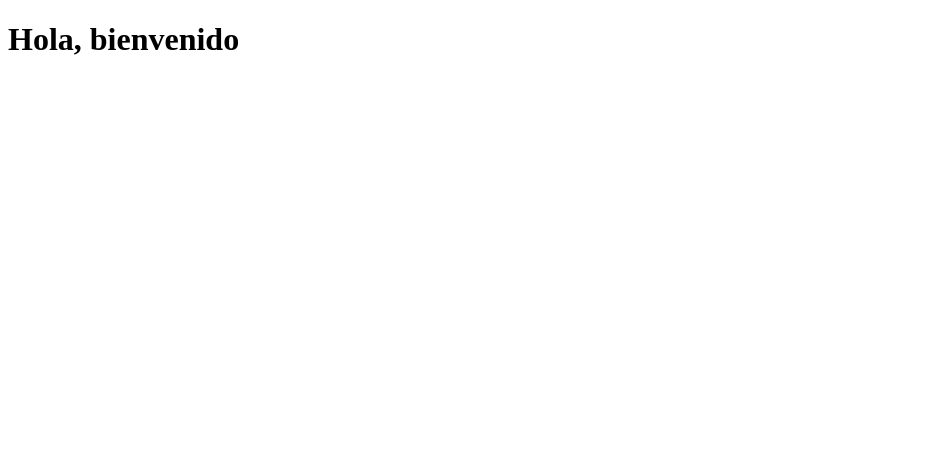
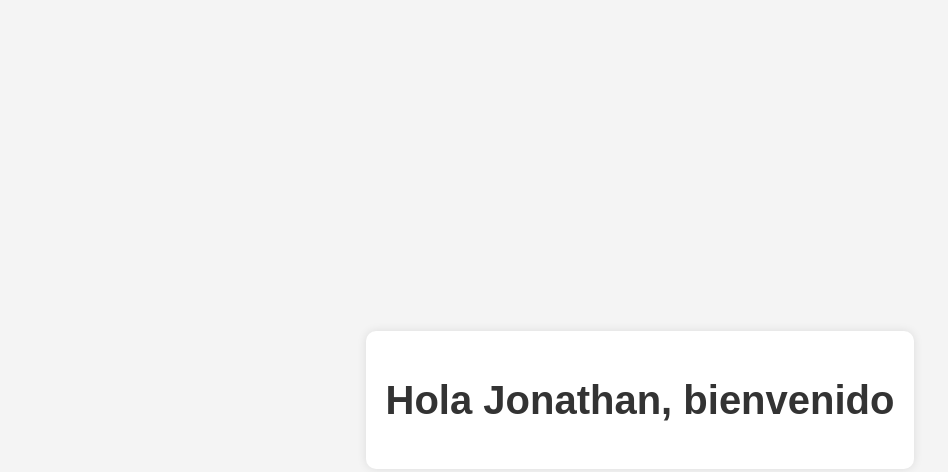
Before and after one commit to Joonnaarr/primerSitio, a plain HTML site: page index.html in a window 1280 px wide. Shown: the whole page, without its empty margins (0-948 px from the left). Drawn offline with Linux system fonts and the light colour scheme.

Commit message:
Se agrego modificacion en body bienvenido

```diff
--- a/index.html
+++ b/index.html
@@ -8,7 +8,7 @@
 </head>
 <body>
     <div class="container">
-        <h1 id="welcome-message">Hola, bienvenido</h1>
+        <h1 id="welcome-message">Hola, que tal, bienvenido</h1>
     </div>
 
     <script src="script.js"></script>
--- a/script.js
+++ b/script.js
@@ -0,0 +1,5 @@
+window.onload = function() {
+    const name = "Jonathan";
+    const messageElement = document.getElementById("welcome-message");
+    messageElement.textContent = `Hola ${name}, bienvenido`;
+}
--- a/styles.css
+++ b/styles.css
@@ -0,0 +1,22 @@
+body {
+    font-family: Arial, sans-serif;
+    background-color: #f4f4f4;
+    display: flex;
+    justify-content: center;
+    align-items: center;
+    height: 100vh;
+    margin: 0;
+}
+
+.container {
+    text-align: center;
+    background-color: #fff;
+    padding: 20px;
+    border-radius: 10px;
+    box-shadow: 0 0 10px rgba(0, 0, 0, 0.1);
+}
+
+h1 {
+    color: #333;
+    font-size: 2.5rem;
+}
```
